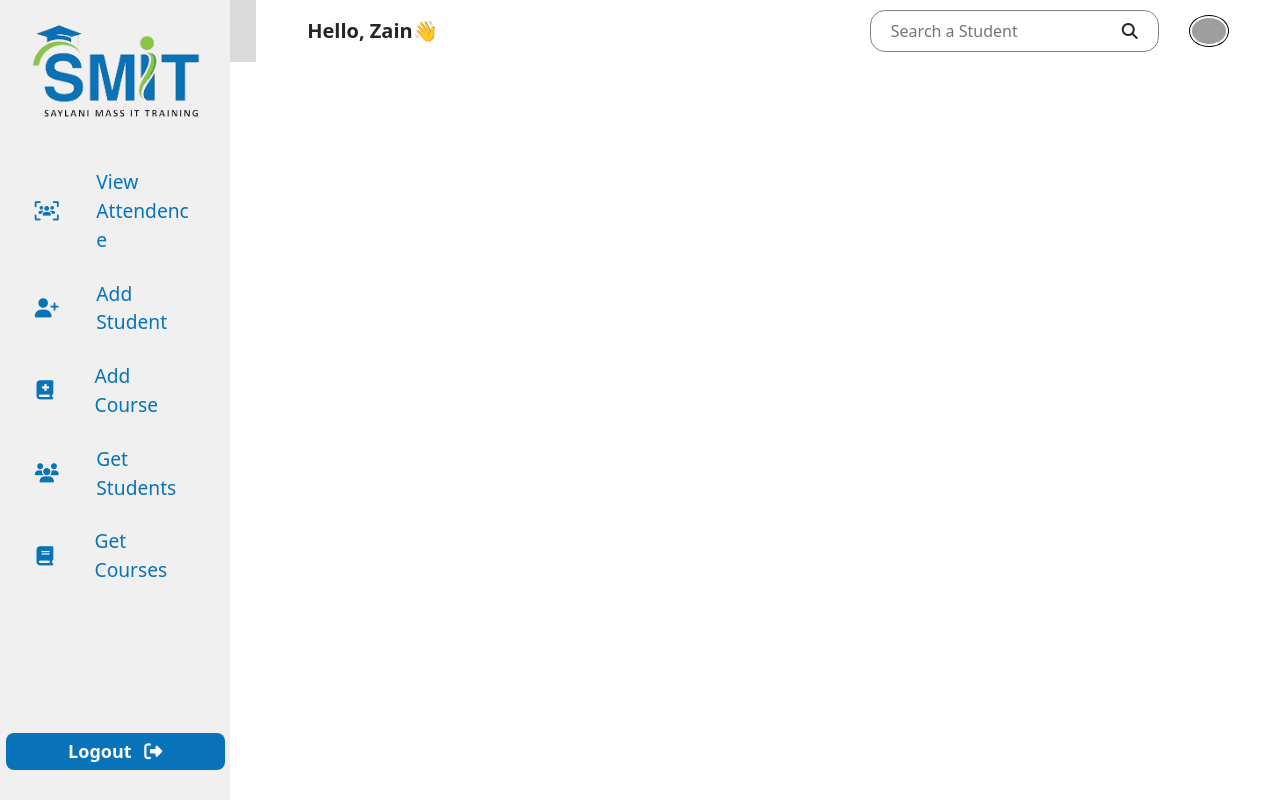
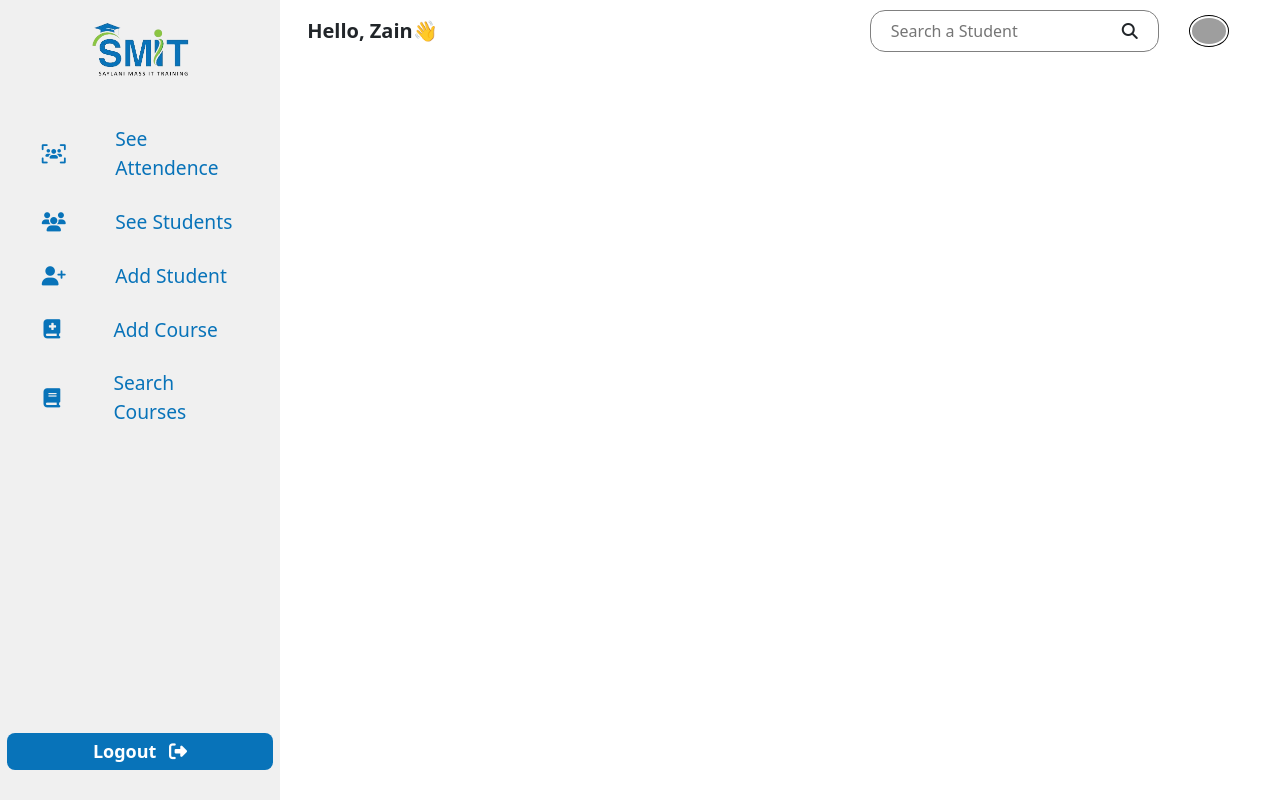
Before and after one commit to ZAINKHAN25/Admin-Page-Ui, a React (Create React App) app: page / in a window 1280 px wide. Built offline with nearby package versions, Linux system fonts and the light colour scheme; grey boxes are pictures that could not be loaded.

Commit message:
Sidebar ka kam comlete kar lya

```diff
--- a/src/Components/Sidebar/index.jsx
+++ b/src/Components/Sidebar/index.jsx
@@ -8,9 +8,14 @@ function Sidebar() {
 
     let allsidebardata = [
         {
-            sidename: "View Attendence",
+            sidename: "See Attendence",
             addresofside: "/view-attendence",
             icon: `fa-solid fa-users-viewfinder`
+        },
+        {
+            sidename: "See Students",
+            addresofside: "/get-students",
+            icon: `fa-solid fa-users`
         },
         {
             sidename: "Add Student",
@@ -23,12 +28,7 @@ function Sidebar() {
             icon: `fa-solid fa-book-medical`
         },
         {
-            sidename: "Get Students",
-            addresofside: "/get-students",
-            icon: `fa-solid fa-users`
-        },
-        {
-            sidename: "Get Courses",
+            sidename: "Search Courses",
             addresofside: "/get-courses",
             icon: `fa-solid fa-book`
         },
--- a/src/Components/Sidebar/sidebar.css
+++ b/src/Components/Sidebar/sidebar.css
@@ -1,5 +1,5 @@
 .sidebarWrapper {
-    width: 18vw;
+    width: 280px;
     background-color: #f0f0f0;
     height: 100vh;
     display: flex;
@@ -8,12 +8,12 @@
     align-items: center;
     position: fixed;
     left: 0;
+    overflow-x: hidden;
 }
 
 .sidebarimg {
-    width: 75%;
-    margin-top: 20px;
-    /* background-color: red; */
+    width: 100px;
+    margin: 20px 5px 5px 5px;
 }
 
 .singlesidebardiv {
--- a/src/pages/Home/index.jsx
+++ b/src/pages/Home/index.jsx
@@ -10,6 +10,7 @@ function Home() {
       <Sidebar />
       <div className='navbarofhome'>
         <Navbar />
+        {/* < */}
       </div>
     </div>
   )
```
